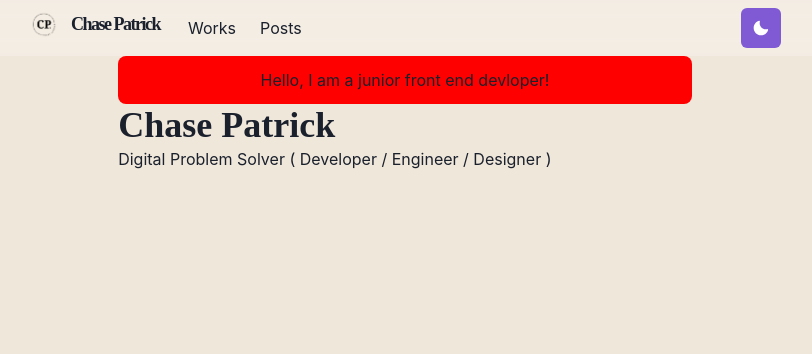
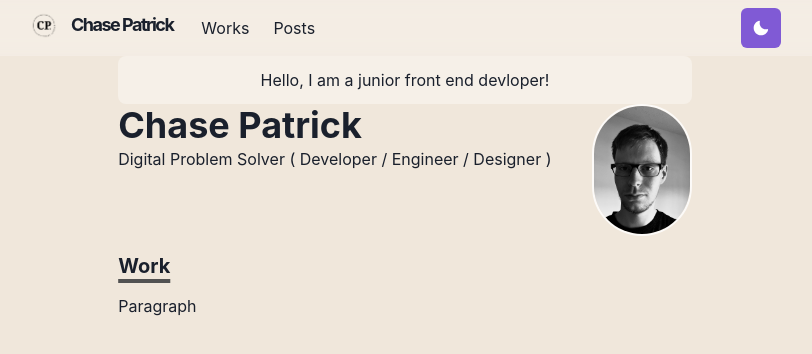
Before and after one commit to ChasePatrickDev/chasepatrickdev-homepage, a Next.js app: page / in a window 1280 px wide. Shown: the top 354 px of the page, without its empty margins (235-1047 px from the left). Built offline with nearby package versions, Linux system fonts and the light colour scheme.

Commit message:
Added Font, Added Animated Section Component

```diff
--- /dev/null
+++ b/components/fonts.js
@@ -0,0 +1,7 @@
+import { Global } from "@emotion/react";
+
+export default function Fonts() {
+  <Global
+    styles={`@import url("https://fonts.googleapis.com/css2?family=M+PLUS+Rounded+1c:wght@300;700&display=swap");`}
+  />;
+}
--- /dev/null
+++ b/components/section.js
@@ -0,0 +1,21 @@
+import { motion } from "framer-motion";
+import { chakra, shouldForwardProp } from "@chakra-ui/react";
+
+const StyledDiv = chakra(motion.div, {
+  shouldForwardProp: (prop) => {
+    return shouldForwardProp(prop) || prop === "transition";
+  },
+});
+
+const Section = ({ children, delay = 0 }) => (
+  <StyledDiv
+    initial={{ y: 10, opacity: 0 }}
+    animate={{ y: 0, opacity: 1 }}
+    transition={{ duration: 0.8, delay }}
+    mb={6}
+  >
+    {children}
+  </StyledDiv>
+);
+
+export default Section;
--- a/libs/theme.js
+++ b/libs/theme.js
@@ -32,7 +32,7 @@ const components = {
 };
 
 const fonts = {
-  heading: "'M PLUS Rounded 1c'",
+  heading: "`M PLUS Rounded 1c`",
 };
 
 const colors = { glassTeal: "#88ccca" };
--- a/pages/_app.js
+++ b/pages/_app.js
@@ -1,10 +1,12 @@
 import "../styles/globals.css";
 import { ChakraProvider } from "@chakra-ui/react";
 import Layout from "../components/layouts/main";
+import Fonts from "../components/fonts";
 import theme from "../libs/theme";
 function MyApp({ Component, pageProps, router }) {
   return (
     <ChakraProvider theme={theme}>
+      <Fonts />
       <Layout router={router}>
         <Component {...pageProps} key={router.route} />
       </Layout>
--- a/pages/index.js
+++ b/pages/index.js
@@ -1,8 +1,20 @@
-import { Container, Box, Heading } from "@chakra-ui/react";
+import {
+  Container,
+  Box,
+  Heading,
+  Image,
+  useColorModeValue,
+} from "@chakra-ui/react";
+import Section from "../components/section";
 export default function Home() {
   return (
     <Container>
-      <Box borderRadius="lg" bg="red" p={3} align="center">
+      <Box
+        borderRadius="lg"
+        bg={useColorModeValue("whiteAlpha.500", "whiteAlpha.200")}
+        p={3}
+        align="center"
+      >
         Hello, I am a junior front end devloper!
       </Box>
 
@@ -13,7 +25,30 @@ export default function Home() {
           </Heading>
           <p>Digital Problem Solver ( Developer / Engineer / Designer )</p>
         </Box>
+        <Box
+          flexShrink={0}
+          mt={{ base: 4, md: 0 }}
+          ml={{ md: 6 }}
+          align="center"
+        >
+          <Image
+            borderColor="whiteAlpha.800"
+            borderWidth={2}
+            borderStyle="solid"
+            maxWidth="100px"
+            display="inline-block"
+            borderRadius="full"
+            src="/images/chase.jpg"
+            alt="Profile Image"
+          />
+        </Box>
       </Box>
+      <Section delay={0.1}>
+        <Heading as="h3" variant="section-title">
+          Work
+        </Heading>
+        <p>Paragraph</p>
+      </Section>
     </Container>
   );
 }
```
